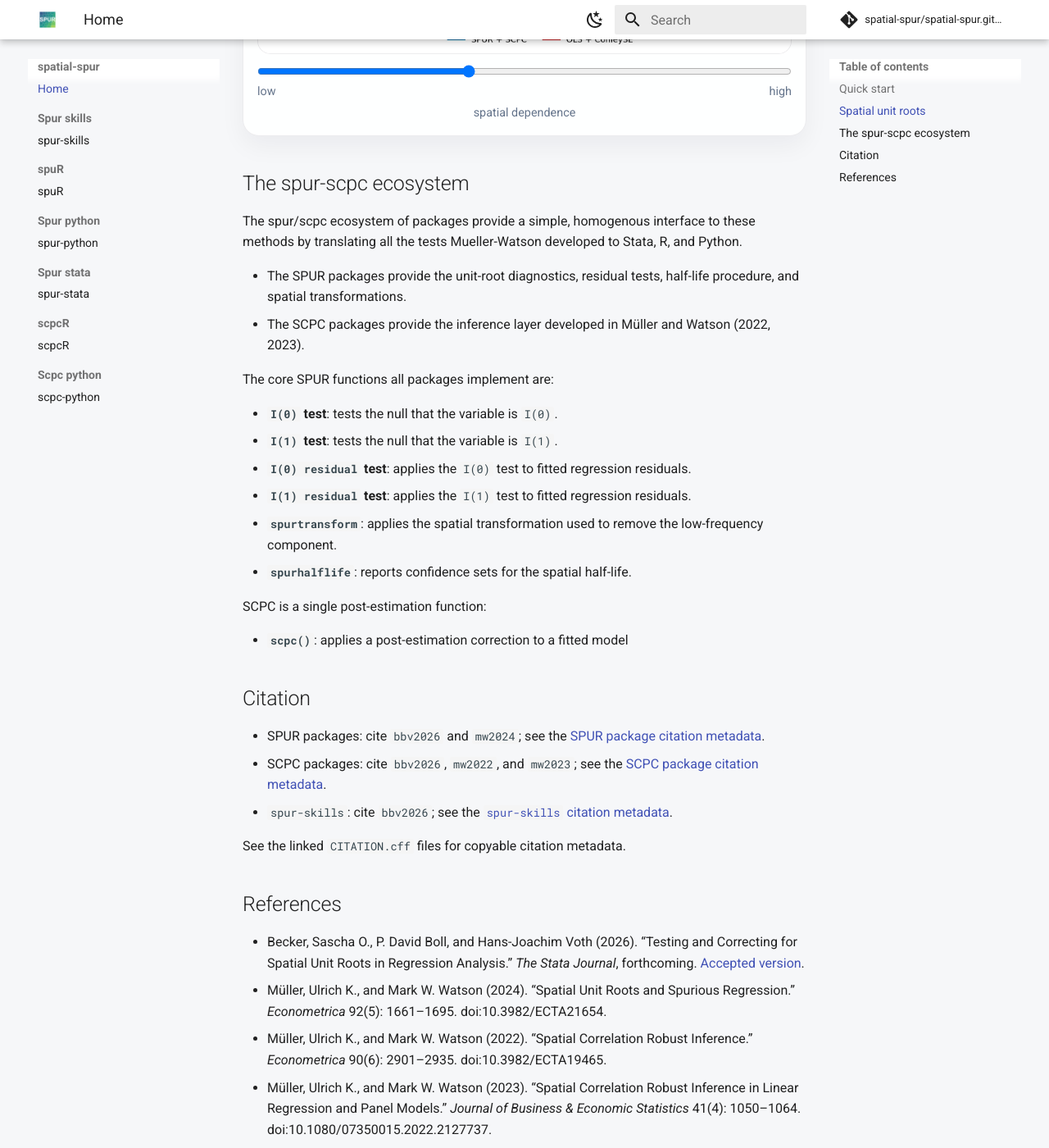
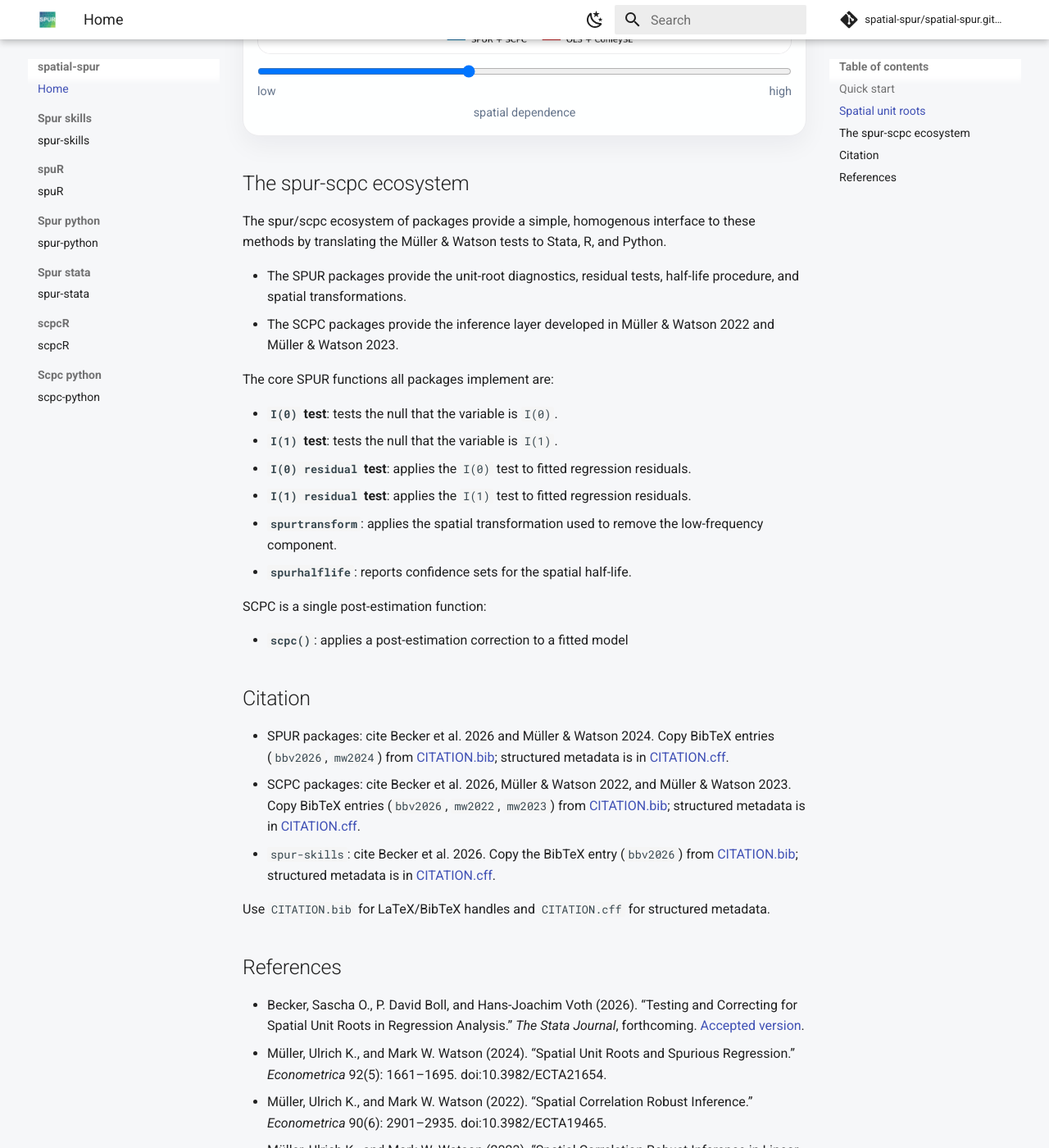
Before and after one commit to spatial-spur/spatial-spur.github.io, an MkDocs documentation site: the page built from docs/index.md, in a window 1280 px wide and 1400 px high, scrolled down 2223 px. Shown: the whole window at 82% size. Built offline with MkDocs 1.6.1 and Material for MkDocs 9.7.7, drawn with Linux system fonts in a browser that asks for light colours; comment, search, counter and statistics services are not loaded; some of the changed text lies outside the part shown.

Commit message:
Update homepage citation guidance

```diff
--- a/docs/index.md
+++ b/docs/index.md
@@ -6,8 +6,8 @@
 `spatial-spur` is the shared documentation hub for the SPUR and SCPC package
 family across Python, R, and Stata.
 
-This site documents the Becker, Boll and Voth (2026) implementation of the
-spatial unit root procedure introduced in Müller and Watson (2024).
+This site documents the Becker et al. 2026 implementation of the
+spatial unit root procedure introduced in Müller & Watson 2024.
 
 [Read the introduction](#spatial-unit-roots){ .md-button .md-button--primary }
 [Start with spur-skills](spur-skills/index.md){ .md-button }
@@ -62,7 +62,7 @@ claude --dangerously-skip-permissions "Install spur-skills by following https://
 
 ## Spatial unit roots
 
-Mueller-Watson (MW) (2024) show that in many empirical settings, the decay rate of spatial dependence is so slow
+Müller & Watson 2024 show that in many empirical settings, the decay rate of spatial dependence is so slow
 that standard techniques like HAC error corrections do not suffice to prevent spurious regression results. Drawing
 on time-series econometrics, they call such settings `spatial unit roots` and propose and develop the spatial equivalent
 to an `I(0)` and `I(1)` unit-root tests and first-differencing transformations as solutions.
@@ -70,7 +70,7 @@ to an `I(0)` and `I(1)` unit-root tests and first-differencing transformations a
 Consider the interactive example below, where we simulate, for a constant set of randomly drawn locations, two indendent spatial processes, `y` and `x`, with varying decay rates of spatial dependence. We plot the locations and realised values in the top panel, where darker colors suggest larger values. For each draw, we then run a simple regression of $y_i = \alpha + \beta x_i + \epsilon_i$ in two variants:
 
   - using vanilla OLS with Conley standard errors;
-  - applying MW's spatial differencing technique and SCPC inference
+  - applying the spatial differencing technique from Müller & Watson 2024 and SCPC inference
 
 and plot the estimated $\hat{\beta}$ (left) and the associated p-value (right) in the bottom panel.
 
@@ -109,10 +109,10 @@ Clearly, in this example, as the decay-rate of spatial dependence decreases, van
 ## The spur-scpc ecosystem
 
 The spur/scpc ecosystem of packages provide a simple, homogenous interface to these methods by
-translating all the tests Mueller-Watson developed to Stata, R, and Python.
+translating the Müller & Watson tests to Stata, R, and Python.
 
 - The SPUR packages provide the unit-root diagnostics, residual tests, half-life procedure, and spatial transformations.
-- The SCPC packages provide the inference layer developed in Müller and Watson (2022, 2023).
+- The SCPC packages provide the inference layer developed in Müller & Watson 2022 and Müller & Watson 2023.
 
 The core SPUR functions all packages implement are:
 
@@ -129,11 +129,11 @@ SCPC is a single post-estimation function:
 
 ## Citation
 
-- SPUR packages: cite `bbv2026` and `mw2024`; see the [SPUR package citation metadata](https://github.com/spatial-spur/spur-python/blob/main/CITATION.cff).
-- SCPC packages: cite `bbv2026`, `mw2022`, and `mw2023`; see the [SCPC package citation metadata](https://github.com/spatial-spur/scpc-python/blob/main/CITATION.cff).
-- `spur-skills`: cite `bbv2026`; see the [`spur-skills` citation metadata](https://github.com/spatial-spur/spur-skills/blob/main/CITATION.cff).
+- SPUR packages: cite Becker et al. 2026 and Müller & Watson 2024. Copy BibTeX entries (`bbv2026`, `mw2024`) from [CITATION.bib](https://github.com/spatial-spur/spur-python/blob/main/CITATION.bib); structured metadata is in [CITATION.cff](https://github.com/spatial-spur/spur-python/blob/main/CITATION.cff).
+- SCPC packages: cite Becker et al. 2026, Müller & Watson 2022, and Müller & Watson 2023. Copy BibTeX entries (`bbv2026`, `mw2022`, `mw2023`) from [CITATION.bib](https://github.com/spatial-spur/scpc-python/blob/main/CITATION.bib); structured metadata is in [CITATION.cff](https://github.com/spatial-spur/scpc-python/blob/main/CITATION.cff).
+- `spur-skills`: cite Becker et al. 2026. Copy the BibTeX entry (`bbv2026`) from [CITATION.bib](https://github.com/spatial-spur/spur-skills/blob/main/CITATION.bib); structured metadata is in [CITATION.cff](https://github.com/spatial-spur/spur-skills/blob/main/CITATION.cff).
 
-See the linked `CITATION.cff` files for copyable citation metadata.
+Use `CITATION.bib` for LaTeX/BibTeX handles and `CITATION.cff` for structured metadata.
 
 ## References
 
```
